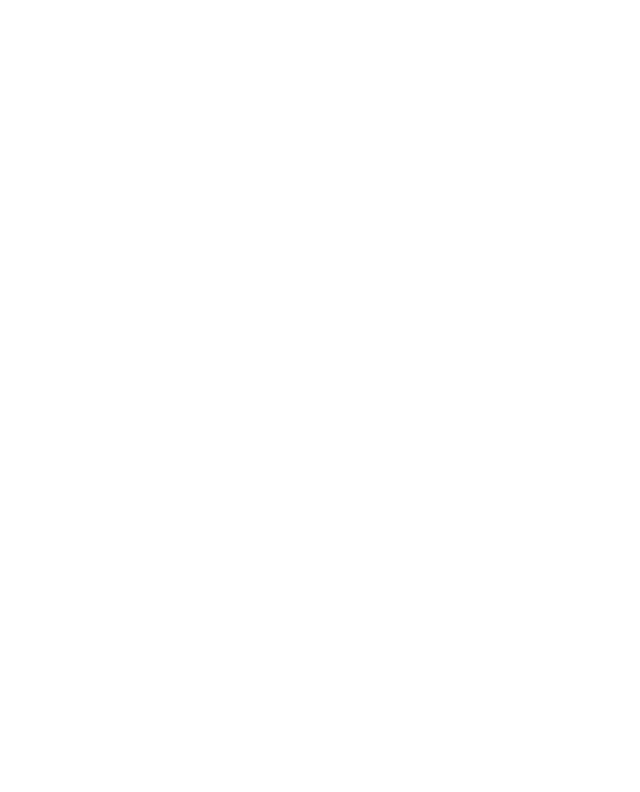
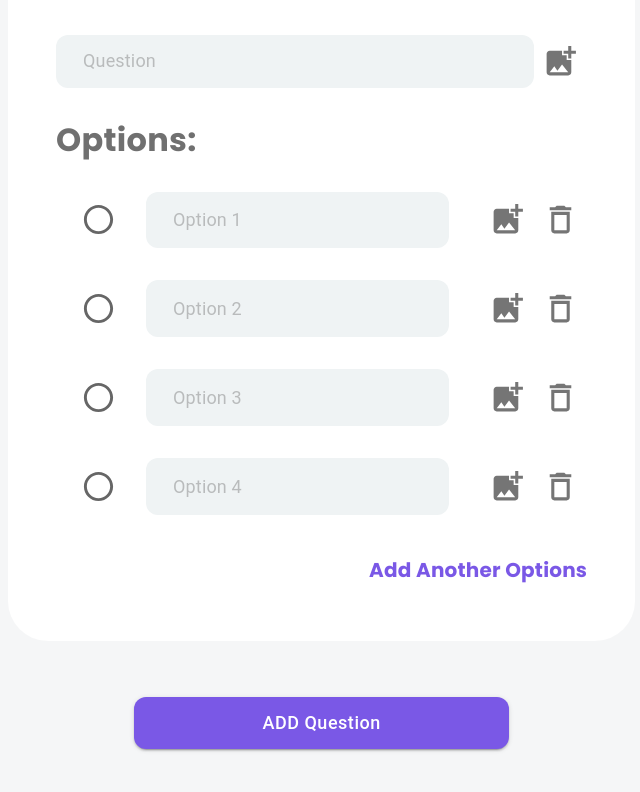
Before and after one commit to sankethcc/School.PEN-Route, a React (Create React App) app: page /admin/create-exam in a window 1280 px wide. Shown: the part 1444-2236 px from the top of the page, without its empty margins (224-864 px from the left). Before the commit the page ends 1345 px from the top, so only its background shows below. Built offline with nearby package versions, Linux system fonts and the light colour scheme; no server answers; a web font is replaced by a local one.

Commit message:
Exam question and preview

```diff
--- a/src/Components/ComponentsExam/AddQuestionExam/QuestionsExam.jsx
+++ b/src/Components/ComponentsExam/AddQuestionExam/QuestionsExam.jsx
@@ -16,7 +16,7 @@ import { State } from "../../Context/Provider"
 import axios from 'axios';
 
 const QuestionsExam = () => {
-  const { quest,questions, setQuestions} = State();
+  const { setexamquest,exam,examid,setexamid} = State();
   const [question, setQuestion] = useState({ text: '', image: null });
   const [options, setOptions] = useState([
     { text: '', image: null ,answer: false},
@@ -82,45 +82,31 @@ const QuestionsExam = () => {
   const handlePostQuestion = () => {
     // const data = {
     const formData = new FormData();
-    formData.append('language', quest.Language);
-    formData.append('class', quest.Class);
-    formData.append('subject', quest.Subject);
-    formData.append('topic', quest.Topic);
-    formData.append('subtopic', quest.Sub_topic);
-    formData.append('level', quest.Level);
-    formData.append('quiz_type', quest.Quiz_Type);
-    formData.append('question', question.text);
+    formData.append('question_no', examid.qno);
+    formData.append('question_type', exam.Quiz_Type);
+    formData.append('question_text', question.text);
     formData.append('question_image', question.image);
+    formData.append('answer', '11');
 
-    const popt = [],QUE=question.text;
     for (let i = 0; i < options.length; i++) {
       const optionText = options[i].text;
       const optionImageInput = options[i].image;
-      formData.append(`option_${i + 1}`, optionText);
-      formData.append(`option_${i + 1}_image`, optionImageInput);
-      const isAnswer = options[i].answer;
-      formData.append(`is_answer_${i}`, isAnswer.toString());
-      popt.push({text:optionText});
+      formData.append(`option${i + 1}`, optionText);
+      formData.append(`option${i + 1}_image`, optionImageInput);
     }
 
-    var usersdata = JSON.parse(localStorage.getItem('user' )) ;
-    const creatorId = usersdata.user._id
+    // const topicID = '65206c78d9a9b6e425e37bb6';
     axios
-    .post(`http://localhost:5000/create_quiz/${creatorId}`, formData)
+    .post(`http://localhost:5000/create_questions/${examid.id}`, formData)
         .then((response) => {
           if (response.status === 201) {
-            // setbool(!bool)
             console.log("Data added successfully");
-            try {
-
-              setQuestions(oldArray => [{ question: QUE, options: popt,id: response.data._id }, ...oldArray])
-              // console.log(response.data._id)
-            }
-            catch (err) {
-              console.log(err)
-            }
-          } else {
-            alert("Error occured");
+            //  console.log(response.data);
+            setexamid({ id: examid.id, qno: (examid.qno + 1) })
+            setexamquest(oldArray => [ ...oldArray,response.data])
+          }
+          else {
+             console.log(response);
           }
         })
         .catch((err) => {
@@ -262,7 +248,7 @@ const QuestionsExam = () => {
             },
           }}
       >
-        Post Question
+        ADD Question
       </Button>
 
 
--- a/src/Components/ComponentsExam/CreateExam.jsx
+++ b/src/Components/ComponentsExam/CreateExam.jsx
@@ -36,7 +36,8 @@ const style = {
 const CreateQuiz = ({
 
 }) => {
-  const { exam , SetExams,Exams} = State();
+  const { exam, SetExams ,setexamid,examquest} = State();
+  // console.log(Exams)
   const handlePostQuestion = () => {
     // console.log(exam)
      const formData = new FormData();
@@ -54,8 +55,8 @@ const CreateQuiz = ({
   .post("http://localhost:5000/create_topic", formData)
       .then((response) => {
         if (response.status === 201) {
-          // console.log(response.data)
           SetExams(oldArray => [response.data, ...oldArray])
+          setexamid({id:response.data._id,qno:1})
           console.log("Data added successfully");
         } else {
           alert("Error occured");
@@ -123,23 +124,32 @@ const CreateQuiz = ({
                     </Button>
               </Box>
                   <Box sx={{width:'50%', mt:'30px', mb:'30px'}}>
-                <SelectMenuExam dropdownName={"Quiz Type"} listArray={["Multiple choice - Single answer", "Multiple choice - multiple answers", "Yes or No", "True or False"]} add={false} value={"Quiz_Type"} val={Exams.Quiz_Type}/>
+                <SelectMenuExam dropdownName={"Quiz Type"} listArray={["Multiple choice - Single answer", "Multiple choice - multiple answers", "Yes or No", "True or False"]} add={false} value={"Quiz_Type"} val={exam.Quiz_Type}/>
 
                 </Box>
-                {Exams.Quiz_Type === "" ? (
+                {exam.Quiz_Type === "" ? (
                   <QuestionsExam  />
-                ) : Exams.Quiz_Type === "Multiple choice - multiple answers" ? (
+                ) : exam.Quiz_Type === "Multiple choice - multiple answers" ? (
                   <QuestionMultipleAnsExam
                   />
-                ) : Exams.Quiz_Type === "True or False" ? (
+                ) : exam.Quiz_Type === "True or False" ? (
                   <QuestionTrueFalseExam prop={["True", "False"]} />
-                ) : Exams.Quiz_Type === "Multiple choice - Single answer" ? (
+                ) : exam.Quiz_Type === "Multiple choice - Single answer" ? (
                   <QuestionsExam />
-                ) : Exams.Quiz_Type === "Yes or No" ? (
+                ) : exam.Quiz_Type === "Yes or No" ? (
                   <QuestionTrueFalseExam
                     prop={["Yes", "No"]}
                   />
-                ) : null}
+            ) : null}
+
+              {/* {
+              examquest?.map((data, i)=>{
+
+
+
+              })
+
+               } */}
               </Box>
           </Box>
 
--- a/src/Components/ComponentsExam/PreviewExam/PreviewExam.jsx
+++ b/src/Components/ComponentsExam/PreviewExam/PreviewExam.jsx
@@ -3,7 +3,7 @@ import {Avatar,Box,FormControl,FormGroup,InputLabel,Menu,MenuItem,Select,Typogra
   import ProfileWrapper from "../../ComponentsQuizz/ProfileWrapper";
   import { State } from "../../Context/Provider";
 
-import SideDetailsPreviewExam from "./SideDetailsPreviewExam";
+import SideDetailsPreviewExam from "../SideDetailsExam";
 import PreviewExamQuestions from "./PreviewExamQuestions";
 
   const style = {
--- a/src/Components/ComponentsExam/PreviewExam/PreviewExamQuestions.jsx
+++ b/src/Components/ComponentsExam/PreviewExam/PreviewExamQuestions.jsx
@@ -9,9 +9,33 @@ import FormLabel from '@mui/material/FormLabel';
 import { Link } from 'react-router-dom'
 import profile from '../../../Data//logo.svg'
 import QuestionImg from '../../../Data/QuestionImg.png'
+import axios from 'axios'
 
 const PreviewExamQuestions = ({heading, number}) => {
-  const { questions} = State();
+  const [examquest,setexamquest] = useState([])
+  useEffect(()=>{
+    const fetchQuestions = async ()=>{
+      try {
+        const creatorId = '65206c78d9a9b6e425e37bb6'
+        const { data } = await axios.get(`http://localhost:5000/get_topic/${creatorId}`)
+        var arr = [];
+        const objects = data.questions
+        // console.log(objects)
+        // for (var i = 0; i < objects.length; i++) {
+        //     arr.push(objects[i]);
+        // }
+        for (const key in objects) {
+          // const value = objects[key];
+          arr.push(objects[key])
+        }
+        console.log(arr[0][0].options)
+        setexamquest(arr)
+      } catch(error){
+        console.error('Error Fetching questions: ', error)
+      }
+    }
+    fetchQuestions()
+  }, [])
   // console.log(questions)
   return (
 
@@ -19,13 +43,13 @@ const PreviewExamQuestions = ({heading, number}) => {
 
       <Box>
 
-        {questions?.map((data, i) => {
-        const {question, options, id } = data
+        {examquest?.map((data, i) => {
+        // const {question, options, id } = data
           return (
           <Box sx={{background:'#fff'}} className='preview-question' key={i}>
             <Box sx={{display:'flex', mr:'20px', mb:'20px'}}>
               <img alt='Question image' style={{width:'200px', height:'200px', objectFit:'contain', marginRight:'20px'}} src={QuestionImg}></img>
-              <p>Tadoba national park known for sheltering tiger, panther and bear is located in: </p>
+              <p>{data[0].question_text} </p>
 
             </Box>
 
@@ -35,7 +59,8 @@ const PreviewExamQuestions = ({heading, number}) => {
               defaultValue="option"
               name="radio-buttons-group"
             >
-              {options.map((option, i)=>{
+
+              {/* {data.options.map((option, i)=>{
                 const text = option.text
                 const is_answer = option.is_answer
                 return(
@@ -45,7 +70,7 @@ const PreviewExamQuestions = ({heading, number}) => {
 
                   </Box>
                 )
-              })}
+              })} */}
             </RadioGroup>
           </FormControl>
               </Box>
--- a/src/Components/ComponentsExam/SideDetailsExam.jsx
+++ b/src/Components/ComponentsExam/SideDetailsExam.jsx
@@ -3,7 +3,7 @@ import { Box } from '@mui/system'
 import React from 'react'
 import TimerIcon from '@mui/icons-material/Timer';
 import QuizIcon from '@mui/icons-material/Quiz';
-import { Link, useNavigate } from 'react-router-dom';
+import { Link,NavLink, useNavigate } from 'react-router-dom';
 import {State} from '../Context/Provider'
 
 const SideDetailsExam = ({heading}) => {
@@ -53,9 +53,9 @@ const SideDetailsExam = ({heading}) => {
                 <Typography sx={{ color: '#707070' }}> <TimerIcon />{data.assigned_time}</Typography>
 
               </Box>
-              <Link to={'preview'}>
+              <NavLink to={'preview'}>
               <Button style={{background:'var(--Linear, linear-gradient(180deg, #8C6FE9 0%, #2D00BA 100%))', color:'#fff'}} sx={styleButton}>Check</Button>
-              </Link>
+              </NavLink>
               <Button style={{background:'#fff'}} sx={styleButton}>Edit</Button>
 
         </Box>
--- a/src/Components/Context/Provider.js
+++ b/src/Components/Context/Provider.js
@@ -32,6 +32,8 @@ const Provider = ({ children }) => {
     Quiz_Type: ""
   });
 
+  const [examquest, setexamquest] = useState([]);
+  const [examid, setexamid] = useState({id:null, qno:1});
   // const [prevnote, setprevnote] = useState([])
   const [dsubject, setdsubject] = useState([])
   const [dtopic, setdtopic] = useState([])
@@ -242,7 +244,9 @@ const Provider = ({ children }) => {
               dstopic, setdstopic,
         openPage, setOpenPage,
         exam, setexam,
-              Exams, SetExams
+        Exams, SetExams,
+        examquest, setexamquest,
+              examid, setexamid
       }}
     >
       {children}
```
